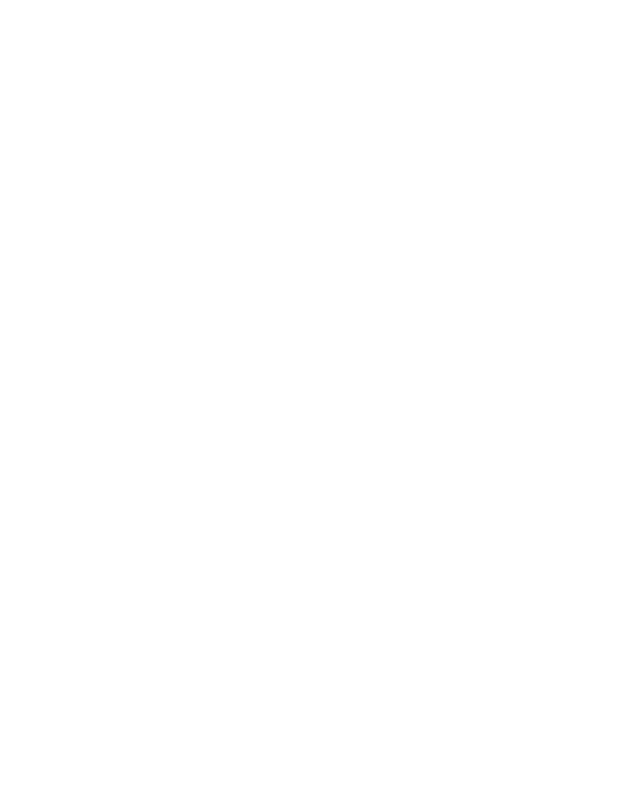
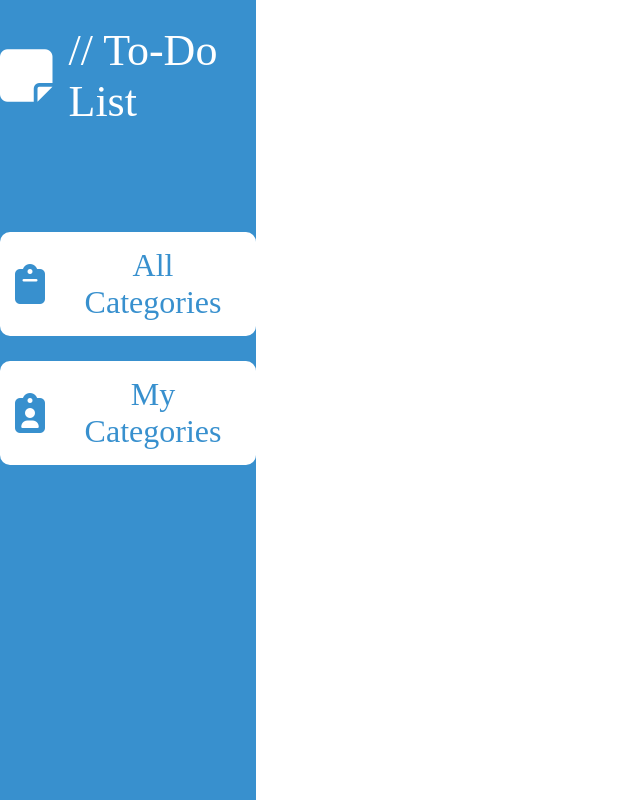
Before and after one commit to oguzhanmolu/todo-list, a website: page dist/index.html in a window 1280 px wide. Shown: the whole page, without its empty margins (0-640 px from the left). Drawn offline with Linux system fonts and the light colour scheme.

Commit message:
added header

```diff
--- a/dist/index.html
+++ b/dist/index.html
@@ -7,6 +7,28 @@
     <title>To-Do App</title>
     <link rel="stylesheet" href="style.css" />
     <script src="main.js" defer></script>
+    <script
+      src="https://kit.fontawesome.com/e20b7ecd38.js"
+      crossorigin="anonymous"
+    ></script>
   </head>
-  <body></body>
+  <body>
+    <header>
+      <div id="logo-group">
+        <i id="logo" class="fa-solid fa-note-sticky"></i>
+        <p>// To-Do List</p>
+      </div>
+      <nav>
+        <div class="categories-group">
+          <i class="fa-solid fa-clipboard"></i>
+          <p>All Categories</p>
+        </div>
+        <div class="categories-group">
+          <i class="fa-solid fa-clipboard-user"></i>
+          <p>My Categories</p>
+        </div>
+      </nav>
+    </header>
+    <main></main>
+  </body>
 </html>
--- a/dist/style.css
+++ b/dist/style.css
@@ -0,0 +1,51 @@
+:root {
+  --main-color: rgb(56, 144, 206);
+}
+* {
+  margin: 0;
+  padding: 0;
+  box-sizing: border-box;
+}
+body {
+  display: flex;
+}
+header {
+  display: flex;
+  align-items: center;
+  flex-direction: column;
+  height: 100vh;
+  width: 20vw;
+  gap: 5rem;
+  background-color: var(--main-color);
+}
+#logo-group {
+  display: flex;
+  align-items: center;
+  margin-top: 25px;
+  gap: 1rem;
+  font-size: 2.75rem;
+  color: white;
+}
+#logo {
+  font-size: 60px;
+}
+nav > * {
+  margin-top: 25px;
+  padding: 15px;
+  border-radius: 10px;
+  font-size: 2rem;
+  text-align: center;
+  background-color: white;
+  color: var(--main-color);
+}
+.categories-group {
+  display: flex;
+  align-items: center;
+  gap: 20px;
+}
+main {
+  width: 80vw;
+}
+.fa-solid {
+  font-size: 40px;
+}
```
